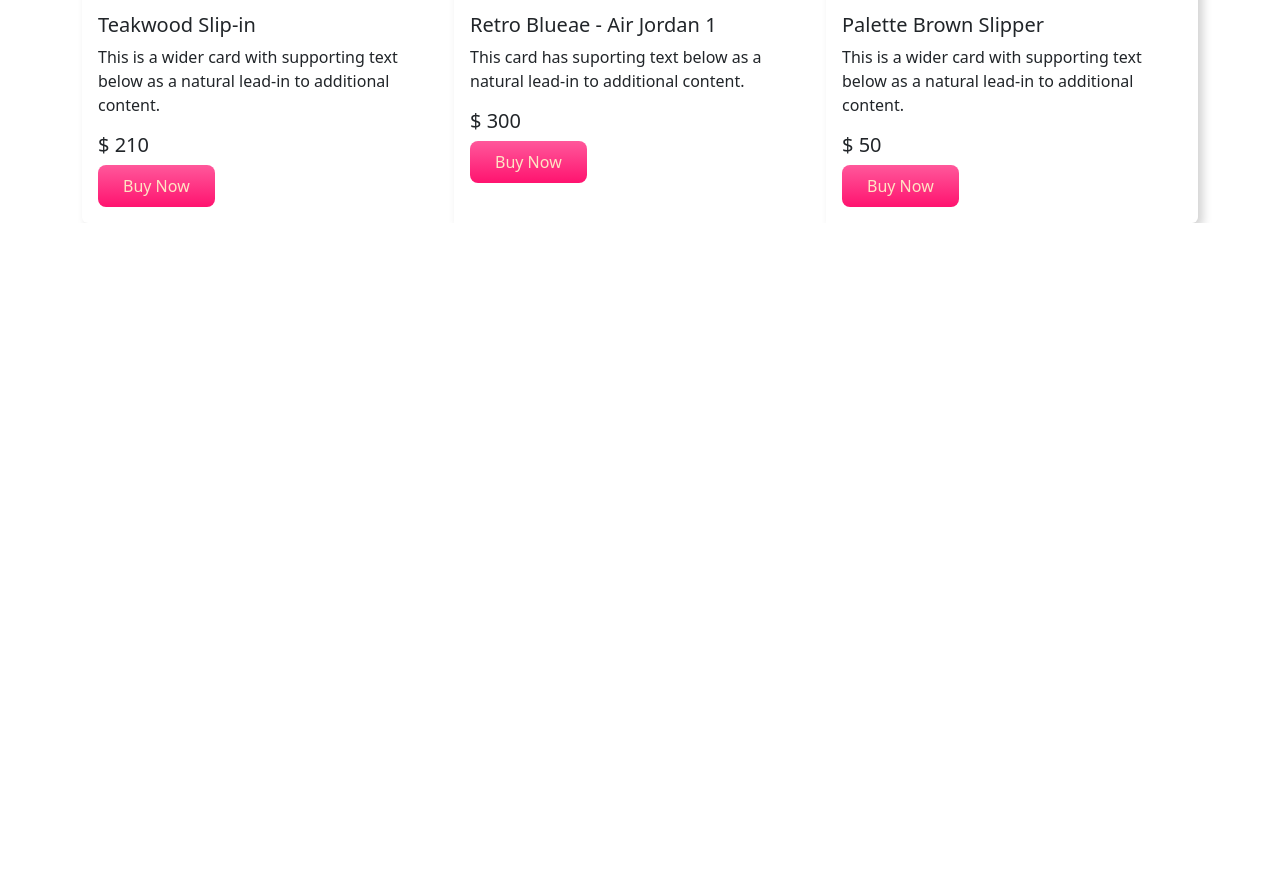
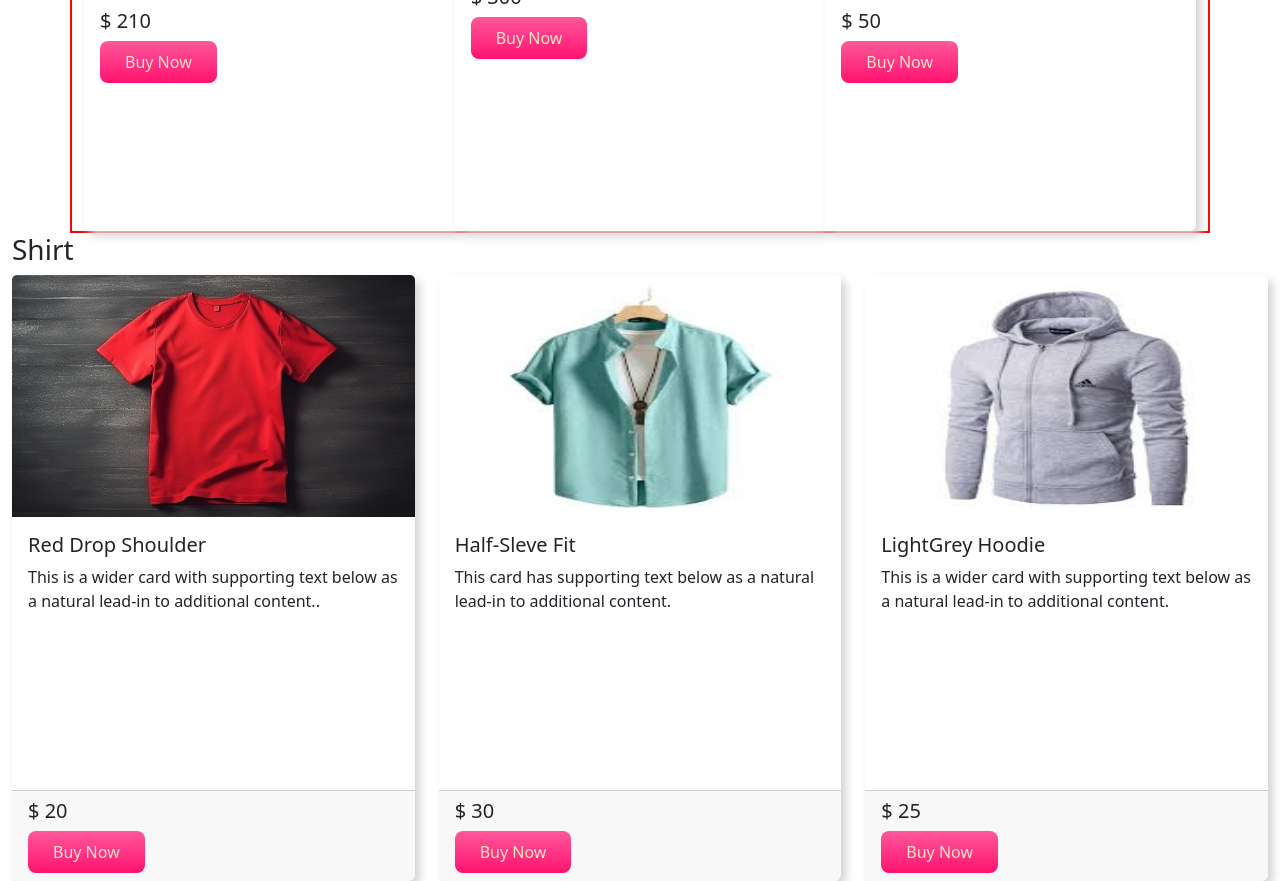
Before and after one commit to Zarif-B47M/Kraft-Stitch, a plain HTML site: page index.html in a window 1280 px wide. Shown: the part 801-1682 px from the top of the page. Before the commit the page ends 1024 px from the top, so only its background shows below. Drawn offline with nearby package versions, Linux system fonts and the light colour scheme.

Commit message:
first commit

```diff
--- a/index.html
+++ b/index.html
@@ -176,6 +176,51 @@
         </div>
       </div>
 
+      <div class="container-fluid" id="Shirt">
+        <h3>Shirt</h3>
+        <div class="row row-cols-1 row-cols-md-3 g-4">
+          <div class="col">
+            <div class="card h-100">
+              <img src="Images/ts1.jpg" class="card-img-top" alt="...">
+              <div class="card-body">
+                <h5 class="card-title">Red Drop Shoulder</h5>
+                <p class="card-text">This is a wider card with supporting text below as a natural lead-in to additional content..</p>
+              </div>
+              <div class="card-footer">
+                <h5>$ 20</h5>
+                <button class="buy-now-button">Buy Now</button>
+              </div>
+            </div>
+          </div>
+          <div class="col">
+            <div class="card h-100">
+              <img src="Images/hs5.jpeg" class="card-img-top" alt="...">
+              <div class="card-body">
+                <h5 class="card-title">Half-Sleve Fit</h5>
+                <p class="card-text">This card has supporting text below as a natural lead-in to additional content.</p>
+              </div>
+              <div class="card-footer">
+                <h5>$ 30</h5>
+                <button class="buy-now-button">Buy Now</button>
+              </div>
+            </div>
+          </div>
+          <div class="col">
+            <div class="card h-100">
+              <img src="Images/h4.jpeg" class="card-img-top" alt="...">
+              <div class="card-body">
+                <h5 class="card-title">LightGrey Hoodie</h5>
+                <p class="card-text">This is a wider card with supporting text below as a natural lead-in to additional content.</p>
+              </div>
+              <div class="card-footer">
+                <h5>$ 25</h5>
+                <button class="buy-now-button">Buy Now</button>
+              </div>
+            </div>
+          </div>
+        </div>
+      </div>
+
     <script src="https://cdn.jsdelivr.net/npm/bootstrap@5.3.3/dist/js/bootstrap.bundle.min.js" integrity="sha384-YvpcrYf0tY3lHB60NNkmXc5s9fDVZLESaAA55NDzOxhy9GkcIdslK1eN7N6jIeHz" crossorigin="anonymous"></script>
 </body>
 </html>
--- a/style.css
+++ b/style.css
@@ -6,6 +6,10 @@
     -moz-border-radius: 10%;
     -ms-border-radius: 10%;
     -o-border-radius: 10%;
+}
+.container {
+
+    border: 2px solid red;
 }
 .carousel-bg {
     background-color: bisque;
@@ -54,5 +58,7 @@
 .card {
     border: none;
     box-shadow: 5px 5px 10px lightgray;
-
+    img {
+        height: 40%;
+    }
 }
```
